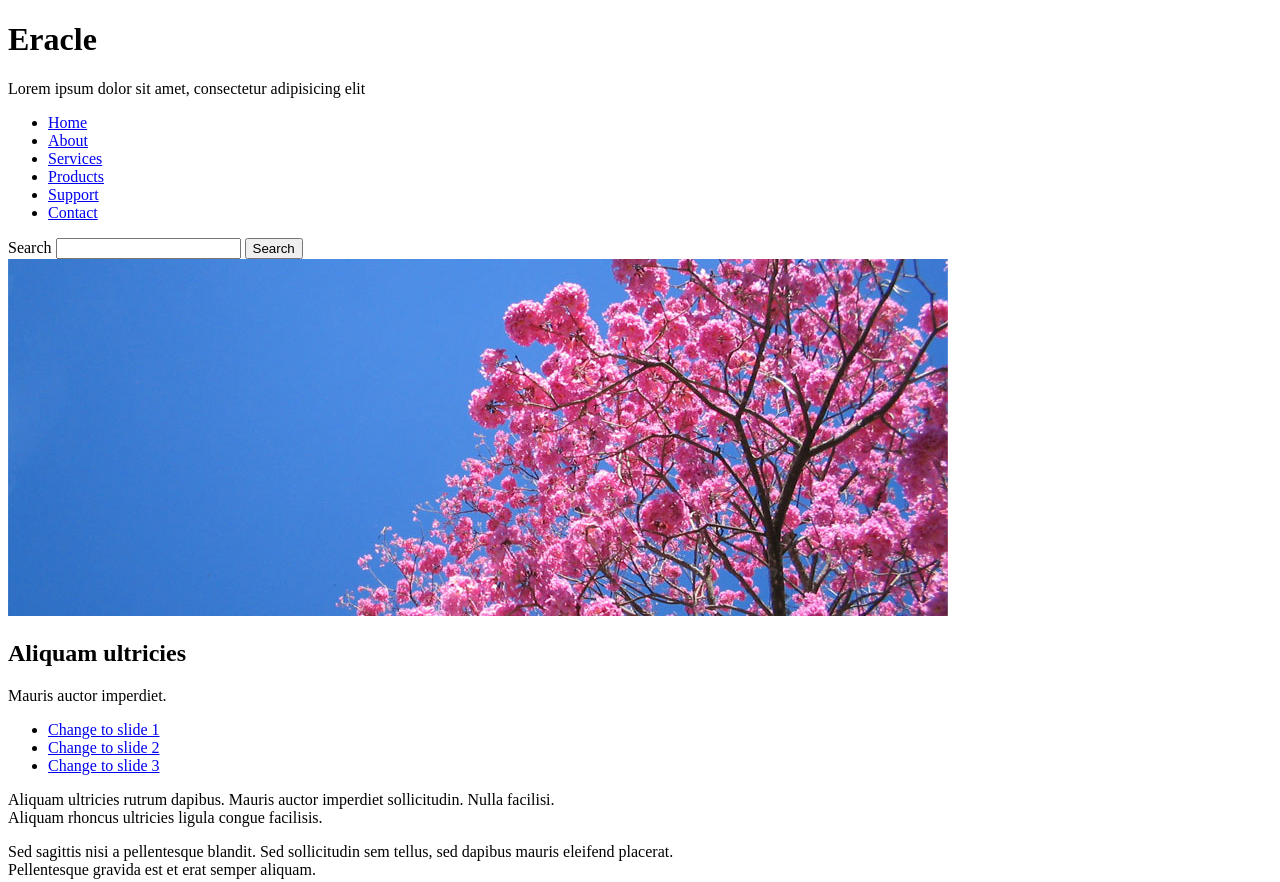
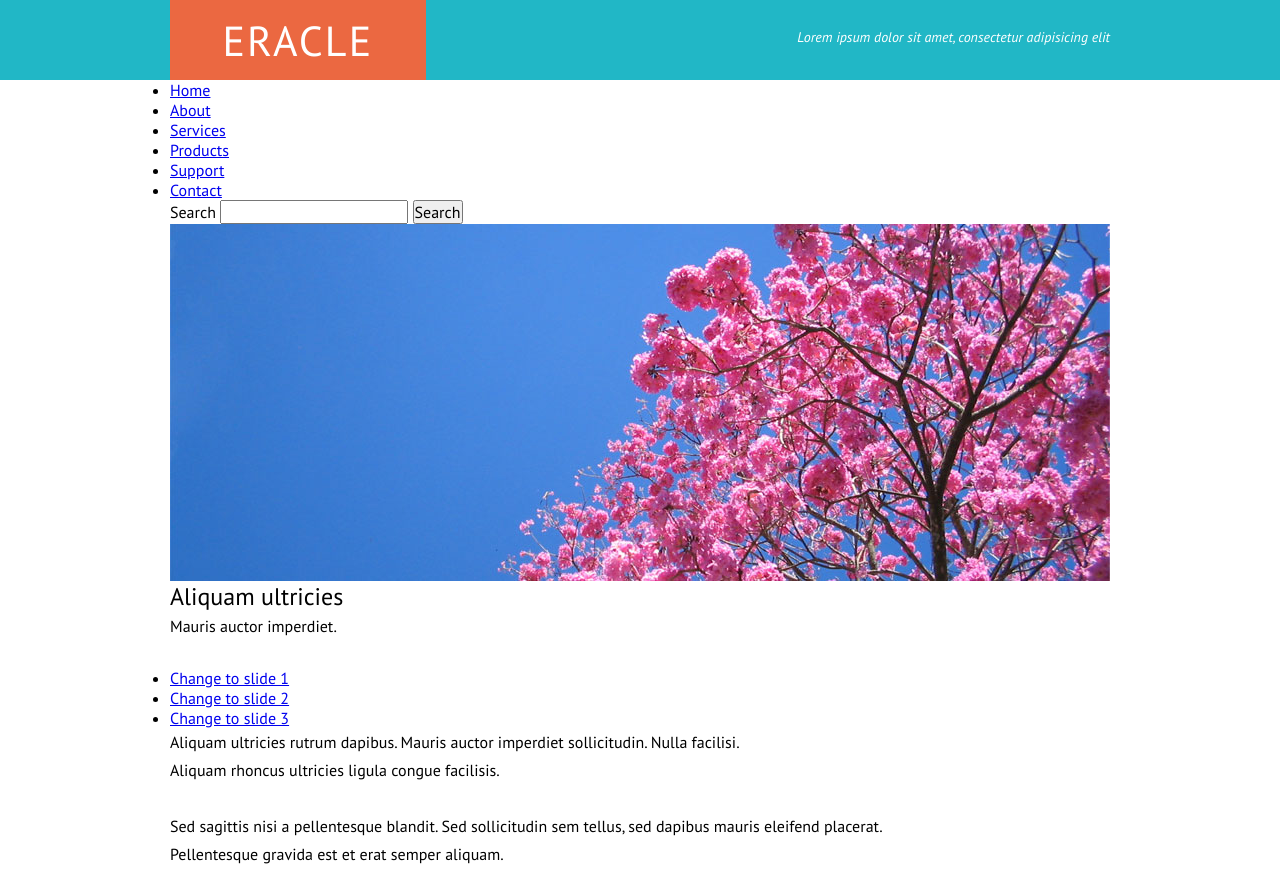
Before and after one commit to edomaru/learn_webdesin_layout, a plain HTML site: page index.html in a window 1280 px wide. Shown: the top 882 px of the page. Drawn offline with Linux system fonts and the light colour scheme.

Commit message:
Style header area

```diff
--- a/css/styles.css
+++ b/css/styles.css
@@ -48,6 +48,44 @@ a:focus {
 -- Structures
 */
 
+.site-header, .site-content, .site-footer, .navigation-bar {
+	width: 58.75em; /* 940 / 16 */
+	margin: auto;
+}
+
+/* header */
+.header-outer {
+	background-color: #21b7c6;
+}
+
+.logo {
+	background-color: #eb6841;
+	color: #fff;
+	text-transform: uppercase;
+	font-size: 2.625em;
+	padding: 0.3em 1.25em;
+	letter-spacing: 0.05em;
+	float: left;
+}
+
+.tagline {
+	font-style: italic;
+	color: #fff;
+	font-size: 0.875em; /* 14 / 16 */
+	float: right;
+	margin-top: 2em;
+}
+
+
 /*
 -- General Use
 */
+
+.group:before, .group:after {
+	content: " ";
+	display: table;
+}
+
+.group:after {
+	clear: both;
+}
--- a/index.html
+++ b/index.html
@@ -4,17 +4,20 @@
 	<meta charset="UTF-8">
 	<title>Eracle</title>
 	<link href='http://fonts.googleapis.com/css?family=PT+Sans:400,400italic,700,700italic' rel='stylesheet' type='text/css'>
-	<link rel="stylesheet" href="css/style.css">
+	<link rel="stylesheet" href="css/styles.css">
 </head>
 <body>
 
 	<div class="site">
-		<header class="site-header">
+		<div class="header-outer">
+			<header class="site-header group">
 				<h1 class="logo">Eracle</h1>
 				<div class="tagline">
 					Lorem ipsum dolor sit amet, consectetur adipisicing elit
 				</div>
 			</header>
+		</div>
+		<div class="navigation-outer">
 			<nav class="navigation-bar">
 				<ul class="site-navigation">
 					<li><a href="#">Home</a></li>
@@ -35,6 +38,8 @@
 					</form>
 				</div>
 			</nav>
+		</div>
+
 		<section class="site-content">
 			<section class="features">
 				<div class="slideshow">
@@ -182,6 +187,7 @@ Pellentesque gravida est et erat semper aliquam.</p>
 			</section>
 		</section>
 
+		<div class="footer-outer">
 			<footer class="site-footer">
 				<div class="footer-about">
 					<h2>About Eracle</h2>
@@ -207,6 +213,7 @@ Pellentesque gravida est et erat semper aliquam.</p>
 					2014 &copy; Eracle
 				</small>
 			</footer><!-- / .site-footer -->
+		</div>
 	</div><!-- / .site -->
 
 </body>
```
Lines whose indentation alone changed are shown as unchanged.
